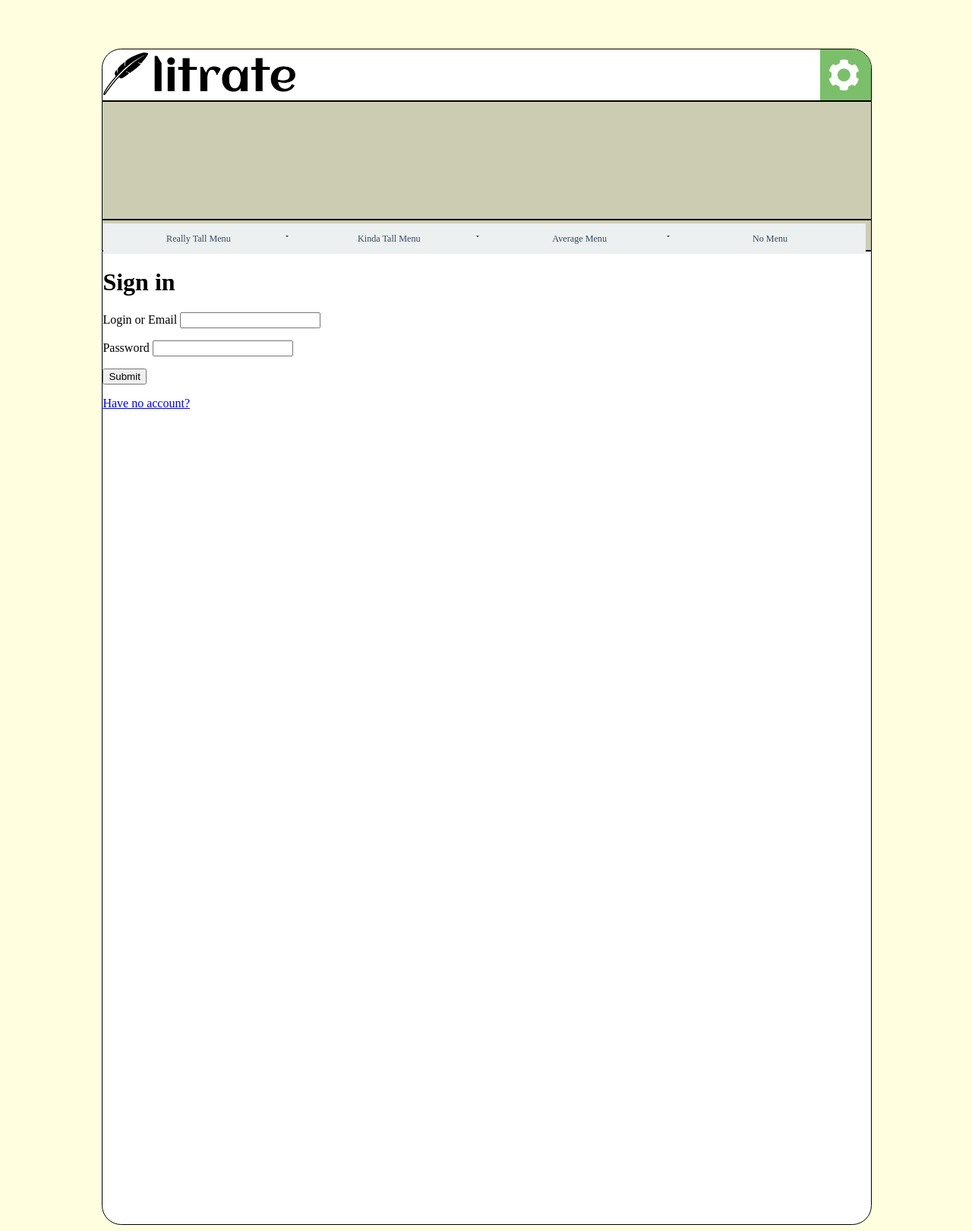
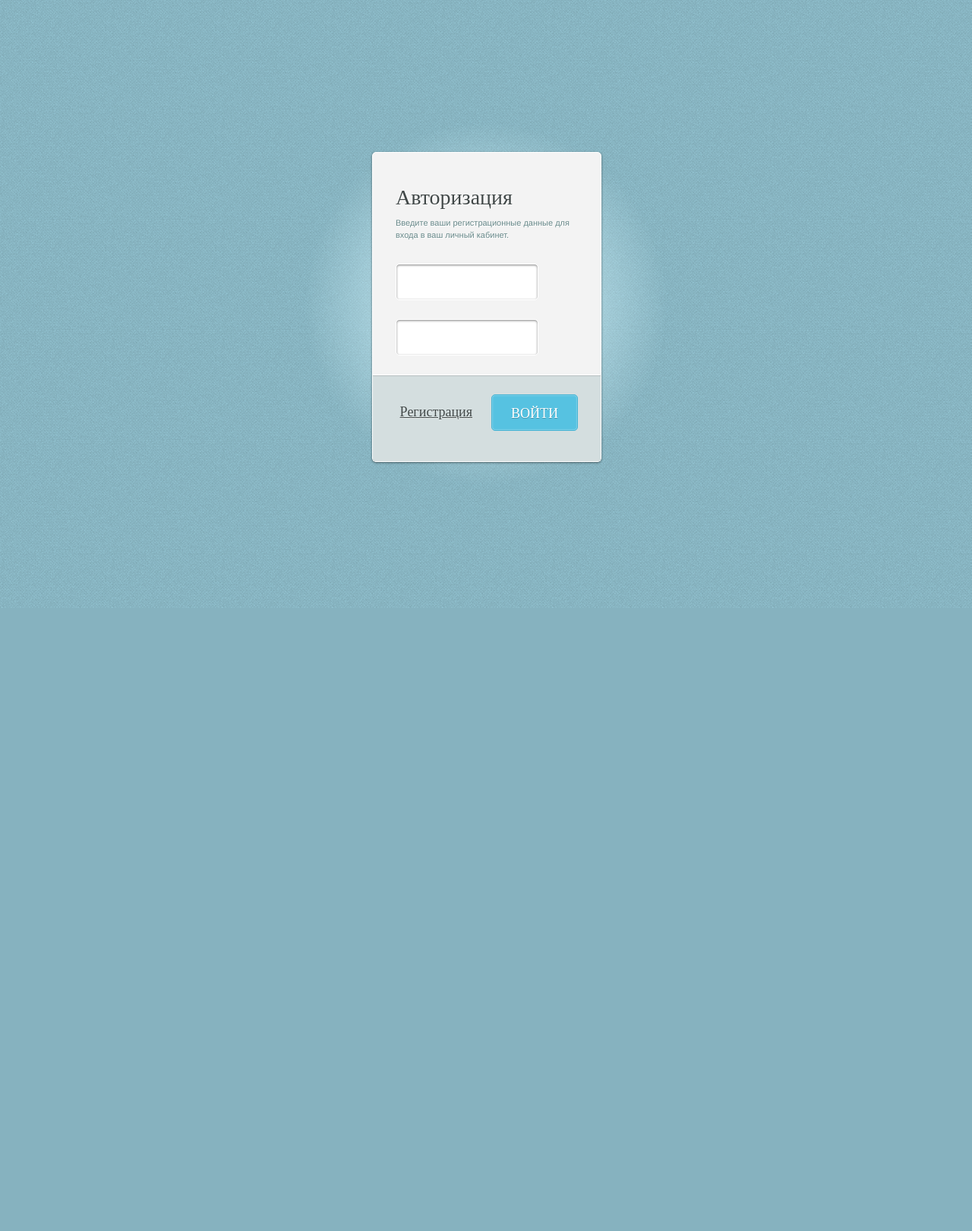
Before and after one commit to Rok-sana/litrate, a Flask app: page /signin in a window 1280 px wide. Shown: the whole page at 76% size. After the commit the page ends 800 px from the top, so only its background shows below. Run offline with Flask 2, Linux system fonts and the light colour scheme; parts of the project's set-up code (start-up, migrations or seed data) failed here and were passed over; some libraries are stand-ins or nearby versions.

Commit message:
Commit_1

```diff
--- a/litrate_server/main.py
+++ b/litrate_server/main.py
@@ -38,13 +38,18 @@ def get_edit_form(req_form=None):
 #
 def normalize_compositions(compositions, number_of_compositions=5):
     res = []
-    for i in range(min(len(compositions["composition_id"]), number_of_compositions)):
-        composition = dict()
-        composition["composition_id"] = compositions["composition_id"][i]
-        composition["composition_name"] = compositions["composition_name"][i]
-        composition["rating"] = compositions["rating"][i]
-        composition["composition_type"] = compositions["composition_type"][i]
-        res.append(composition)
+    # Need fix!!!!!
+    try:
+        for i in range(min(len(compositions["composition_id"]), number_of_compositions)):
+            composition = dict()
+            composition["composition_id"] = compositions["composition_id"][i]
+            composition["composition_name"] = compositions["composition_name"][i]
+            composition["rating"] = compositions["rating"][i]
+            composition["composition_type"] = compositions["composition_type"][i]
+            res.append(composition)
+    except:
+        print("123")
+        res = []
     return res
 
 
--- /dev/null
+++ b/litrate_server/static/sign_in.css
@@ -0,0 +1,322 @@
+@import url(http://fonts.googleapis.com/css?family=Bree+Serif);
+
+::selection {
+	color: #fff;
+	background: #f676b2; /* Safari */
+}
+::-moz-selection {
+	color: #fff;
+	background: #f676b2; /* Firefox */
+}
+
+
+* {
+	margin: 0;
+	padding: 0;
+	border: 0;
+}
+
+body {
+	background: url(/static/images/bg.png) repeat;
+	font-family: "HelveticaNeue-Light", "Helvetica Neue Light", "Helvetica Neue", Helvetica, Arial, "Lucida Grande", sans-serif;
+	font-weight:300;
+	text-align: left;
+	text-decoration: none;
+}
+
+#wrapper {
+	/* Center wrapper perfectly */
+	width: 300px;
+	height: 400px;
+	position: absolute;
+	left: 50%;
+	top: 50%;
+	margin-left: -150px;
+	margin-top: -200px;
+}
+
+/*
+.gradient {
+	width: 600px;
+	height: 600px;
+	position: fixed;
+	left: 50%;
+	top: 50%;
+	margin-left: -300px;
+	margin-top: -300px;
+
+	background: url(../images/gradient.png) no-repeat;
+}
+*/
+
+.gradient {
+	/* Center Positioning */
+	width: 600px;
+	height: 600px;
+	position: fixed;
+	left: 50%;
+	top: 50%;
+	margin-left: -300px;
+	margin-top: -300px;
+
+	/* Fallback */
+	background-image: url(/static/images/gradient.png);
+	background-repeat: no-repeat;
+
+	/* CSS3 Gradient */
+	background-image: -webkit-gradient(radial, 0% 0%, 0% 100%, from(rgba(213,246,255,1)), to(rgba(213,246,255,0)));
+	background-image: -webkit-radial-gradient(50% 50%, 40% 40%, rgba(213,246,255,1), rgba(213,246,255,0));
+	background-image: -moz-radial-gradient(50% 50%, 50% 50%, rgba(213,246,255,1), rgba(213,246,255,0));
+	background-image: -ms-radial-gradient(50% 50%, 50% 50%, rgba(213,246,255,1), rgba(213,246,255,0));
+	background-image: -o-radial-gradient(50% 50%, 50% 50%, rgba(213,246,255,1), rgba(213,246,255,0));
+}
+
+/*******************
+LOGIN FORM
+*******************/
+
+.login-form {
+	width: 300px;
+	margin: 0 auto;
+	position: relative;
+	z-index:5;
+
+	background: #f3f3f3;
+	border: 1px solid #fff;
+	border-radius: 5px;
+
+	box-shadow: 0 1px 3px rgba(0,0,0,0.5);
+	-moz-box-shadow: 0 1px 3px rgba(0,0,0,0.5);
+	-webkit-box-shadow: 0 1px 3px rgba(0,0,0,0.5);
+}
+
+/*******************
+HEADER
+*******************/
+
+.login-form .header {
+	padding: 40px 30px 30px 30px;
+}
+
+.login-form .header h1 {
+	font-family: 'Bree Serif', serif;
+	font-weight: 300;
+	font-size: 28px;
+	line-height:34px;
+	color: #414848;
+	text-shadow: 1px 1px 0 rgba(256,256,256,1.0);
+	margin-bottom: 10px;
+}
+
+.login-form .header span {
+	font-size: 11px;
+	line-height: 16px;
+	color: #678889;
+	text-shadow: 1px 1px 0 rgba(256,256,256,1.0);
+}
+
+/*******************
+CONTENT
+*******************/
+
+.login-form .content {
+	padding: 0 30px 25px 30px;
+}
+
+/* Input field */
+.login-form .content .input {
+	width: 188px;
+	padding: 15px 25px;
+
+	font-family: "HelveticaNeue-Light", "Helvetica Neue Light", "Helvetica Neue", Helvetica, Arial, "Lucida Grande", sans-serif;
+	font-weight: 400;
+	font-size: 14px;
+	color: #9d9e9e;
+	text-shadow: 1px 1px 0 rgba(256,256,256,1.0);
+
+	background: #fff;
+	border: 1px solid #fff;
+	border-radius: 5px;
+
+	box-shadow: inset 0 1px 3px rgba(0,0,0,0.50);
+	-moz-box-shadow: inset 0 1px 3px rgba(0,0,0,0.50);
+	-webkit-box-shadow: inset 0 1px 3px rgba(0,0,0,0.50);
+}
+
+/* Second input field */
+.login-form .content .password, .login-form .content .pass-icon {
+	margin-top: 25px;
+}
+
+.login-form .content .input:hover {
+	background: #dfe9ec;
+	color: #414848;
+}
+
+.login-form .content .input:focus {
+	background: #dfe9ec;
+	color: #414848;
+
+	box-shadow: inset 0 1px 2px rgba(0,0,0,0.25);
+	-moz-box-shadow: inset 0 1px 2px rgba(0,0,0,0.25);
+	-webkit-box-shadow: inset 0 1px 2px rgba(0,0,0,0.25);
+}
+
+.user-icon, .pass-icon {
+	width: 46px;
+	height: 47px;
+	display: block;
+	position: absolute;
+	left: 0px;
+	padding-right: 2px;
+	z-index: 3;
+
+	-moz-border-radius-topleft: 5px;
+	-moz-border-radius-bottomleft: 5px;
+	-webkit-border-top-left-radius: 5px;
+	-webkit-border-bottom-left-radius: 5px;
+}
+
+.user-icon {
+	top:147px; /* Positioning fix for slide-in, got lazy to think up of simpler method. */
+	background: rgba(65,72,72,0.75) url(/static/images/user-icon.png) no-repeat center;
+}
+
+.pass-icon {
+	top:221px;
+	background: rgba(65,72,72,0.75) url(/static/images/pass-icon.png) no-repeat center;
+}
+
+/* Animation */
+.input, .user-icon, .pass-icon, .button, .register {
+	transition: all 0.5s;
+	-moz-transition: all 0.5s;
+	-webkit-transition: all 0.5s;
+	-o-transition: all 0.5s;
+	-ms-transition: all 0.5s;
+	outline:none;
+}
+
+/*******************
+FOOTER
+*******************/
+
+.login-form .footer {
+	padding: 25px 30px 40px 30px;
+	overflow: auto;
+
+	background: #d4dedf;
+	border-top: 1px solid #fff;
+
+	box-shadow: inset 0 1px 0 rgba(0,0,0,0.15);
+	-moz-box-shadow: inset 0 1px 0 rgba(0,0,0,0.15);
+	-webkit-box-shadow: inset 0 1px 0 rgba(0,0,0,0.15);
+}
+
+/* Login button */
+.login-form .footer .button {
+	float:right;
+	padding: 11px 25px;
+
+	font-family: 'Bree Serif', serif;
+	font-weight: 300;
+	font-size: 18px;
+	color: #fff;
+	text-shadow: 0px 1px 0 rgba(0,0,0,0.25);
+
+	background: #56c2e1;
+	border: 1px solid #46b3d3;
+	border-radius: 5px;
+	cursor: pointer;
+
+	box-shadow: inset 0 0 2px rgba(256,256,256,0.75);
+	-moz-box-shadow: inset 0 0 2px rgba(256,256,256,0.75);
+	-webkit-box-shadow: inset 0 0 2px rgba(256,256,256,0.75);
+}
+
+.login-form .footer .button:hover {
+	background: #3f9db8;
+	border: 1px solid rgba(256,256,256,0.75);
+
+	box-shadow: inset 0 1px 3px rgba(0,0,0,0.5);
+	-moz-box-shadow: inset 0 1px 3px rgba(0,0,0,0.5);
+	-webkit-box-shadow: inset 0 1px 3px rgba(0,0,0,0.5);
+}
+
+.login-form .footer .button:focus {
+	position: relative;
+	bottom: -1px;
+
+	background: #56c2e1;
+
+	box-shadow: inset 0 1px 6px rgba(256,256,256,0.75);
+	-moz-box-shadow: inset 0 1px 6px rgba(256,256,256,0.75);
+	-webkit-box-shadow: inset 0 1px 6px rgba(256,256,256,0.75);
+}
+
+/* Register button */
+.login-form .footer .register {
+	display: block;
+	float: right;
+	padding: 10px 5px 10px 0;
+	margin-right: 20px;
+
+	background: none;
+	border: none;
+	cursor: pointer;
+
+	font-family: 'Bree Serif', serif;
+	font-weight: 300;
+	font-size: 18px;
+	color: #414848;
+	text-shadow: 0px 1px 0 rgba(256,256,256,0.5);
+}
+
+.login-form .footer .register:hover {
+	color: #3f9db8;
+}
+
+.login-form .footer .register:focus {
+	position: relative;
+	bottom: -1px;
+}
+
+/* ����� ���� vladmaxi, ����� ������� */
+.vladmaxi-top{
+	line-height: 24px;
+	font-size: 11px;
+	background: #eee;
+	text-transform: uppercase;
+	z-index: 9999;
+	position: fixed;
+	top:0;
+	left:0;
+	width:100%;
+	font-family: calibri;
+	font-size: 13px;
+	box-shadow: 1px 0px 2px rgba(0,0,0,0.2);
+	-webkit-animation: slideOut 0.5s ease-in-out 0.3s backwards;
+}
+@-webkit-keyframes slideOut{
+	0%{top:-30px; opacity: 0;}
+	100%{top:0px; opacity: 1;}
+}
+
+.vladmaxi-top a{
+	padding: 0px 10px;
+	letter-spacing: 1px;
+	color: #333;
+	text-shadow: 0px 1px 1px #fff;
+	display: block;
+	float: left;
+}
+.vladmaxi-top a:hover{
+	background: #fff;
+}
+.vladmaxi-top span.right{
+	float: right;
+}
+.vladmaxi-top span.right a{
+	float: left;
+	display: block;
+}
--- a/litrate_server/static/style.css
+++ b/litrate_server/static/style.css
@@ -56,107 +56,52 @@ body {
 .sign_in_top img {
     height: 100%;
 }
-/*фиксированное плавающее меню*/
-#top_nav{
-   top: 22.8vw; /*высота шапки в пикселях*/
-   position: fixed;
-   z-index: 1000;
-}
 
 
-nav{
-  width: 80%;
-  margin-left: 10%;
-  font-size: 0.95vw;
-}
+
 
 ul{
-  margin: 0px;
-  padding: 0px;
-  list-style: none;
+	list-style: none;
+	background-color: rgb(225,225,225);
+	width: 15vw;
+	border-bottom: 0.01vw solid #2a323f;
+	border-bottom: none;
+    padding-left: 0vw;
+    width: 99.9%;
+    margin-top: 0vw;
+
 }
-
-ul.dropdown{
-  position: relative;
-  width: 100%;
+ul li{
+	border-bottom: 0.01vw solid rgb(200,200,200);
+	position: relative;
 }
-
-ul.dropdown li{
-
-  float: left;
-  width: 19.6vw;
-  position: relative;
-  background: #ecf0f1;
+ul li:hover{
+	background-color: rgb(200,200,200);
 }
-
-ul.dropdown a:hover{
-  color: #000;
+ul li:hover ul{
+	display: block;
 }
-
-ul.dropdown li a {
-  display: block;
-  padding: 1vw 0.5vw;
-  color: #34495e;
-  position: relative;
-  z-index: 2000;
-  text-align: center;
-  text-decoration: none;
+ul li:hover ul li ul{
+	display: none;
 }
-
-ul.dropdown li a:hover,
-ul.dropdown li a.hover{
-  background: #3498db;
-  position: relative;
-  color: #fff;
+ul li a{
+	color: #484f61;
+	padding: 1vw 2vw;
+	display: block;
+	text-decoration: none;
+	font-weight: bold;
+	font-size: 1.5vw;
 }
-
-
-ul.dropdown ul{
- display: none;
- position: absolute;
-  top: 0;
-  left: 0;
-  width: 19.6vw;
-  z-index: 1000;
+ul li a:hover{
+	background-color: #5d99cf;
+	color: #fff;
 }
-
-ul.dropdown ul li {
-  font-weight: normal;
-  background: #f6f6f6;
-  color: #000;
-  border-bottom: 0.05vw solid #ccc;
+ul li ul li:hover ul{
+	display: block;
 }
-
-ul.dropdown ul li a{
-  display: block;
-  color: #34495e !important;
-  background: #eee !important;
+ul li ul{
+	position: absolute;
+	left: 15vw;
+	top: 0vw;
+	display: none;
 }
-
-ul.dropdown ul li a:hover{
-  display: block;
-  background: #3498db !important;
-  color: #fff !important;
-}
-
-.drop > a{
-  position: relative;
-}
-
-.drop > a:after{
-  content:"";
-  position: absolute;
-  right: 0.5vw;
-  top: 40%;
-  border-left: 0.2vw solid transparent;
-  border-top: 0.2vw solid #333;
-  border-right: 0.2vw solid transparent;
-  z-index: 999;
-}
-
-.drop > a:hover:after{
-  content:"";
-   border-left: 0.2vw solid transparent;
-  border-top: 0.2vw solid #fff;
-  border-right: 0.2vw solid transparent;
-}
--- a/litrate_server/templates/includes/_formhelper.html
+++ b/litrate_server/templates/includes/_formhelper.html
@@ -1,6 +1,5 @@
-{% macro render_field(field) %}
-    {{ field.label }}
-    {{ field(**kwargs)|safe }}
+{% macro render_field(field, class) %}
+    {{ field(class_=class, **kwargs)|safe }}
     {% if field.errors %}
         {% for error in field.errors %}
             <span > {{ error }} </span>
--- a/litrate_server/templates/layout.html
+++ b/litrate_server/templates/layout.html
@@ -26,60 +26,51 @@
         </div>
         <div class="sign_in_top">
              {% if session.signedin %}
-            <a href={{url_for("signout")}}><img src="/static/images/sign_in_v2.png" alt="выход"></a>
-            <a href={{url_for("profile")}}><img src="/static/images/sign_in_v2.png" alt="профиль"></a>
+            <a href={{url_for("profile")}}><img src="/static/images/profile_icon.png" alt="профиль"></a>
+
+            <a href={{url_for("signout")}}><img src="/static/images/exit_icon.png" alt="выход"></a>
             {% else %}
-            <a href={{url_for("signin")}}><img src="/static/images/settings_v2.png" alt="вход"></a>
+            <a href={{url_for("signin")}}><img src="/static/images/sign_in_v2.png" alt="вход"></a>
+            <!--<a href={{url_for("signup")}}><img src="/static/images/sign_in_v2.png" alt="регистрация"></a>-->
             {% endif %}
         </div>
-
     </div>
     <div class="top">
              {% include "includes/_messages.html" %}
     </div>
-    <div class="menu_div">
-    </div>
-    <div>
-    <nav id="top_nav">
-        <ul class="dropdown">
-                <li class="drop"><a href="#">Really Tall Menu</a>
-                    <ul class="sub_menu">
-                                <li><a href="#">Lorem</a></li>
-                                <li><a href="#">Ipsum</a></li>
-                                <li><a href="#">Dolor</a></li>
-                                <li><a href="#">Lipsum</a></li>
-
-
+        <div class="body">
+            <div style="float:left; width:25%; height: 100%; border-right: 0.01vw solid;">
+                <div >
+                    <ul>
+                        <li><a href="#">Главная</a></li>
+                        <li><a href="#">Новости</a></li>
+                        <li><a href="#">Прайс</a></li>
+                        <li><a href="#">Услуги</a>
+                            <ul>
+                                <li><a href="#">Услуга 1</a></li>
+                                <li><a href="#">Услуга 2</a></li>
+                                <li><a href="#">Услуга 3</a>
+                                    <ul>
+                                        <li><a href="#">Услуга 1</a></li>
+                                        <li><a href="#">Услуга 2</a></li>
+                                        <li><a href="#">Услуга 3</a></li>
+                                        <li><a href="#">Услуга 4</a></li>
+                                        <li><a href="#">Услуга 5</a></li>
                                     </ul>
                                 </li>
-                <li class="drop"><a href="#">Kinda Tall Menu</a>
-                    <ul class="sub_menu">
-                        <li><a href="#">Lorem</a></li>
-                                <li><a href="#">Ipsum</a></li>
-                                <li><a href="#">Dolor</a></li>
-                                <li><a href="#">Lipsum</a></li>
-
-
+                                <li><a href="#">Услуга 4</a></li>
+                                <li><a href="#">Услуга 5</a></li>
                             </ul>
                         </li>
-                <li class="drop"><a href="#">Average Menu</a>
-                    <ul class="sub_menu">
-                        <li><a href="#">Lorem</a></li>
-                                <li><a href="#">Ipsum</a></li>
-                                <li><a href="#">Dolor</a></li>
-                                <li><a href="#">Lipsum</a></li>
-                                <li><a href="#">Consectetur </a></li>
+                        <li><a href="#">Контакты</a></li>
                     </ul>
-                </li>
-                <li><a href="#">No Menu</a>
-                </li>
-            </ul>
-    </nav>
                 </div>
-        <div class="body">
+            </div>
+            <div style="width: 75%">
         {% block body %}
-
+        Hello
         {% endblock %}
+            </div>
         </div>
     <script>
         padding_page();
--- a/litrate_server/templates/signin.html
+++ b/litrate_server/templates/signin.html
@@ -1,11 +1,59 @@
-{% extends "layout.html" %}
-{% block body %}
-<h1> Sign in </h1>
+<html>
+<head>
+	<meta http-equiv="Content-Type" content="text/html; charset=utf-8" />
+	<title>Вход</title>
+	<link href="/static/sign_in.css" rel="stylesheet" type="text/css" />
+    <script src="https://ajax.googleapis.com/ajax/libs/jquery/2.2.0/jquery.min.js"></script>
+	<!--<script type="text/javascript" src="http://ajax.googleapis.com/ajax/libs/jquery/1.2.6/jquery.min.js"></script>-->
+	<link rel="icon" href="/static/images/favicon.ico" type="image/x-icon">
+	<link rel="shortcut icon" href="/static/images/favicon.ico" type="image/x-icon">
+</head>
+<body>
+
+<div id="wrapper">
+    <div class="user-icon"></div>
+    <div class="pass-icon"></div>
 {% from "includes/_formhelper.html" import render_field %}
-<form method="POST" action="">
-    <p> {{ render_field(form.login) }} </p>
-    <p> {{ render_field(form.password) }} </p>
-    <p> <input type="submit" value="Submit"></p>
+
+<form name="login-form" class="login-form" action="" method="post">
+
+    <div class="header">
+		<h1>Авторизация</h1>
+		<span>Введите ваши регистрационные данные для входа в ваш личный кабинет. </span>
+    </div>
+
+    <div class="content">
+        {{ render_field(form.login, "input username") }}
+		{{ render_field(form.password, "input password") }}
+		<!--<input id="login" name="login" type="text" class="input username" value="Логин" onfocus="this.value=''" />
+		<input id="password" name="password" type="password" class="input password" value="Пароль" onfocus="this.value=''" />-->
+    </div>
+
+    <div class="footer">
+		<input type="submit" name="submit" value="ВОЙТИ" class="button" />
+        <a class="register" href={{url_for("signup")}}>Регистрация</a>
+    </div>
+
 </form>
-<a href={{url_for("signup")}}> Have no account? </a>
-{% endblock %}
+</div>
+<div class="gradient"></div>
+
+<script type="text/javascript">
+$(document).ready(function() {
+	$(".username").focus(function() {
+		$(".user-icon").css("left","-48px");
+	});
+	$(".username").blur(function() {
+		$(".user-icon").css("left","0px");
+	});
+
+	$(".password").focus(function() {
+		$(".pass-icon").css("left","-48px");
+	});
+	$(".password").blur(function() {
+		$(".pass-icon").css("left","0px");
+	});
+});
+</script>
+</body>
+</html>
--- a/litrate_server/usefull_classes/forms.py
+++ b/litrate_server/usefull_classes/forms.py
@@ -12,7 +12,7 @@ class SignupForm(Form):
     login = StringField('Login', [validators.length(min=6, max=60),
                                   validators.InputRequired(),
                                   validators.Regexp(regex="^[a-zA-z0-9а-яА-яіїІЇ]+$", message='You can only use '
-                                                                                          'letters or numbers')]
+                                                                                          'letters or numbers') ]
                         )
     password = PasswordField('Password', [validators.length(min=6, max=60),
                                           validators.InputRequired(),
```
Also changed, not shown: litrate_server/mySql/create_database.py (+6 -3 lines), litrate_server/static/fonts/Bree_Serif/BreeSerif-Regular.ttf (added), litrate_server/static/images/bg.png (added), litrate_server/static/images/exit_icon.png (added), litrate_server/static/images/gradient.png (added), litrate_server/static/images/pass-icon.png (added), litrate_server/static/images/profile_icon.png (added), litrate_server/static/images/user-icon.png (added). Lines whose indentation alone changed are shown as unchanged.
